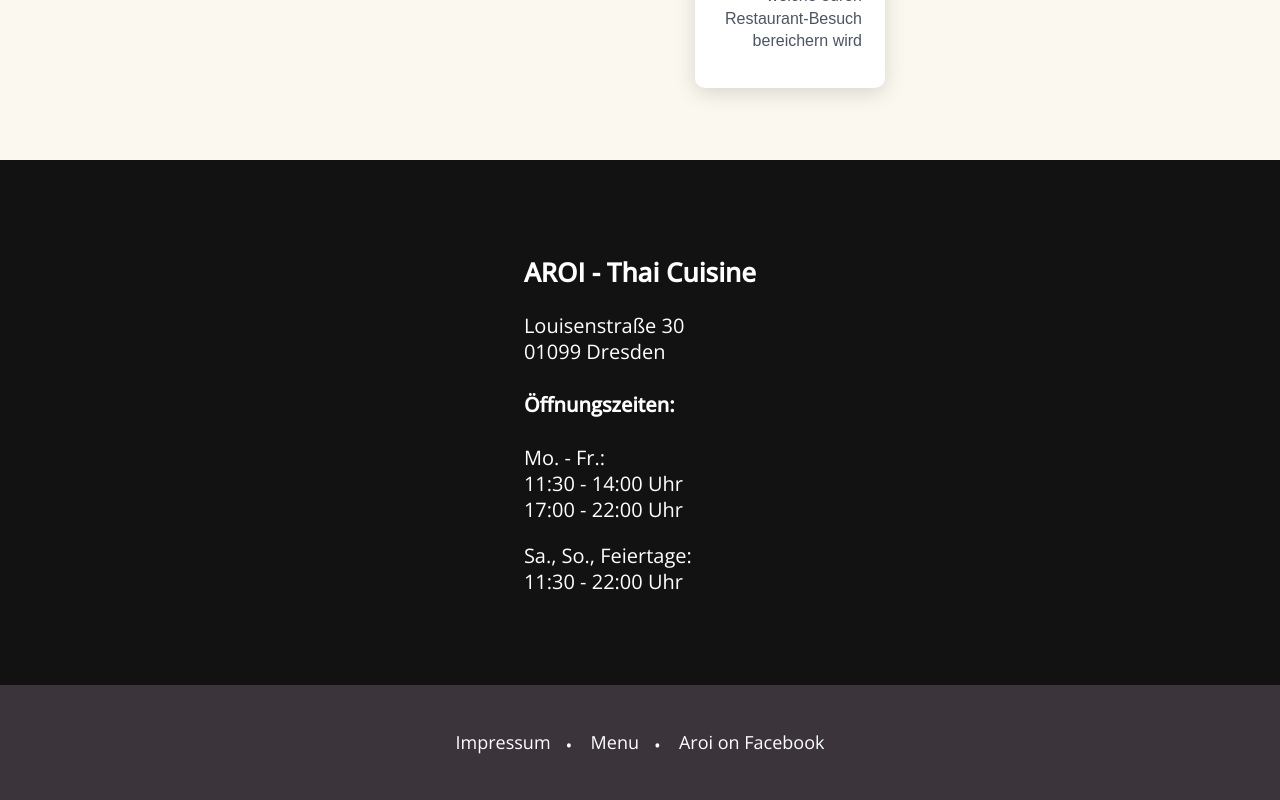
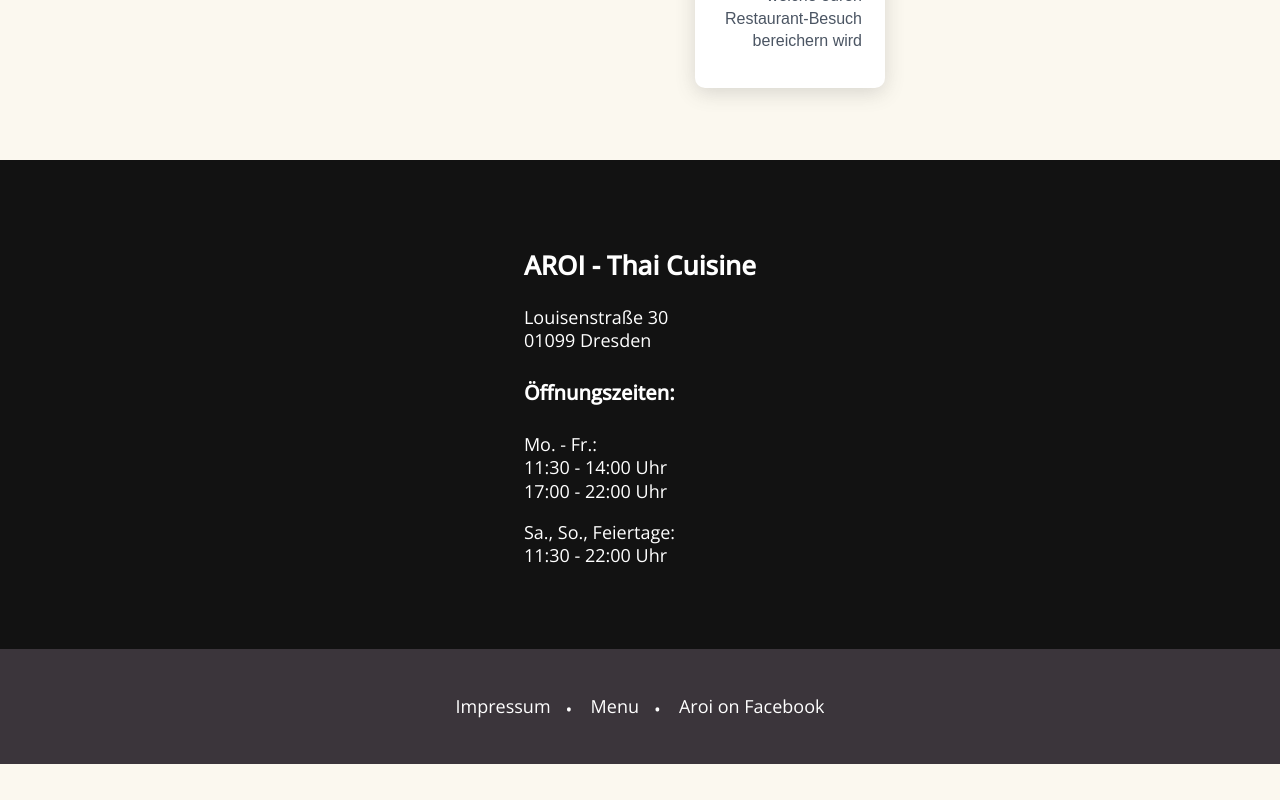
Before and after one commit to DepTrai95/aroi-thaicuisine, a Vue app: page / in a window 1280 px wide. Shown: the part 2263-3063 px from the top of the page. After the commit the page ends 3027 px from the top, so only its background shows below. Built offline with nearby package versions, Linux system fonts and the light colour scheme; a web font is replaced by a local one.

Commit message:
[TASK] remove dotenv

```diff
--- a/package.json
+++ b/package.json
@@ -11,7 +11,6 @@
   "dependencies": {
     "@netlify/functions": "^2.4.1",
     "@sendgrid/mail": "^8.1.0",
-    "dotenv": "^16.3.1",
     "primeicons": "^6.0.1",
     "primevue": "^3.45.0",
     "vue": "^3.3.11",
--- a/src/components/layout/footer/TheFooter.vue
+++ b/src/components/layout/footer/TheFooter.vue
@@ -46,9 +46,13 @@
 }
 
 .footer-content {
-  @include responsive-font-size(1.8rem, 2rem);
+  @include responsive-font-size(1.6rem, 1.8rem);
   margin: 0 auto;
   padding-block: 3.5em;
+}
+
+h4 {
+  @include responsive-font-size(1.8rem, 2rem);
 }
 
 .footer-links {
--- a/src/components/pages/NotFound.vue
+++ b/src/components/pages/NotFound.vue
@@ -6,7 +6,7 @@
         <p>
           Diese Seite konnte leider nicht gefunden werden. <br>
           Zurück zur
-          <router-link to="/">Startseite</router-link>
+          <router-link to="/" class="link">Startseite</router-link>
         </p>
       </div>
    </div>
```
Also changed, not shown: 1 other file (tests, documents, lock files or other folders).
